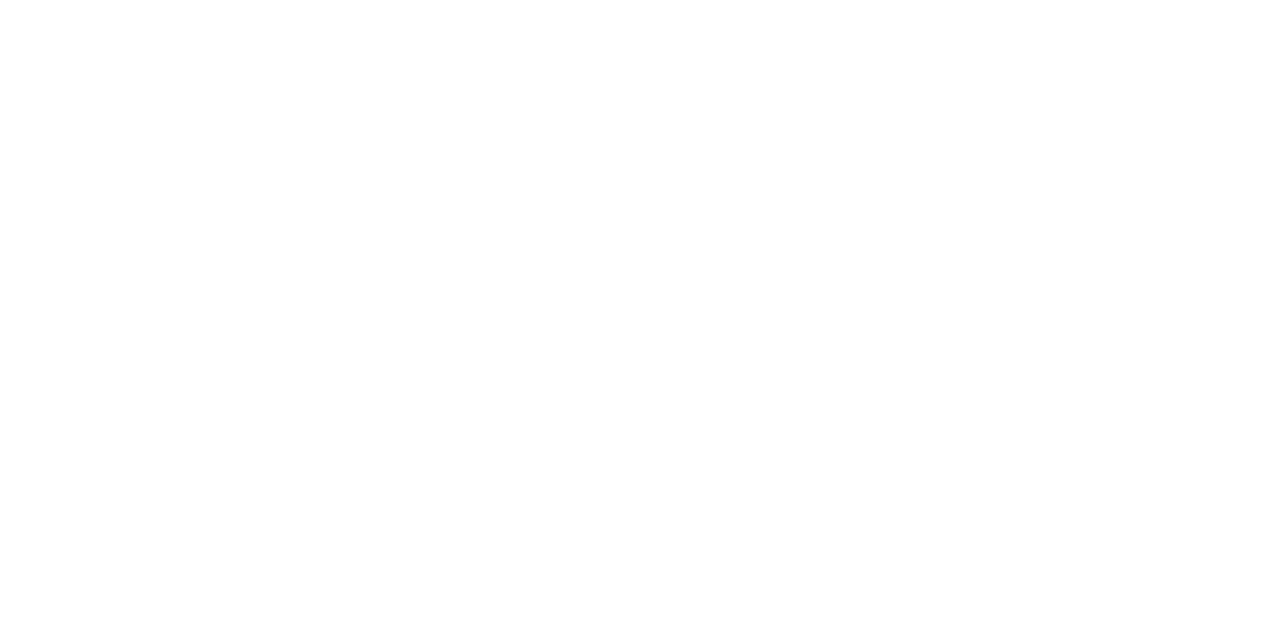
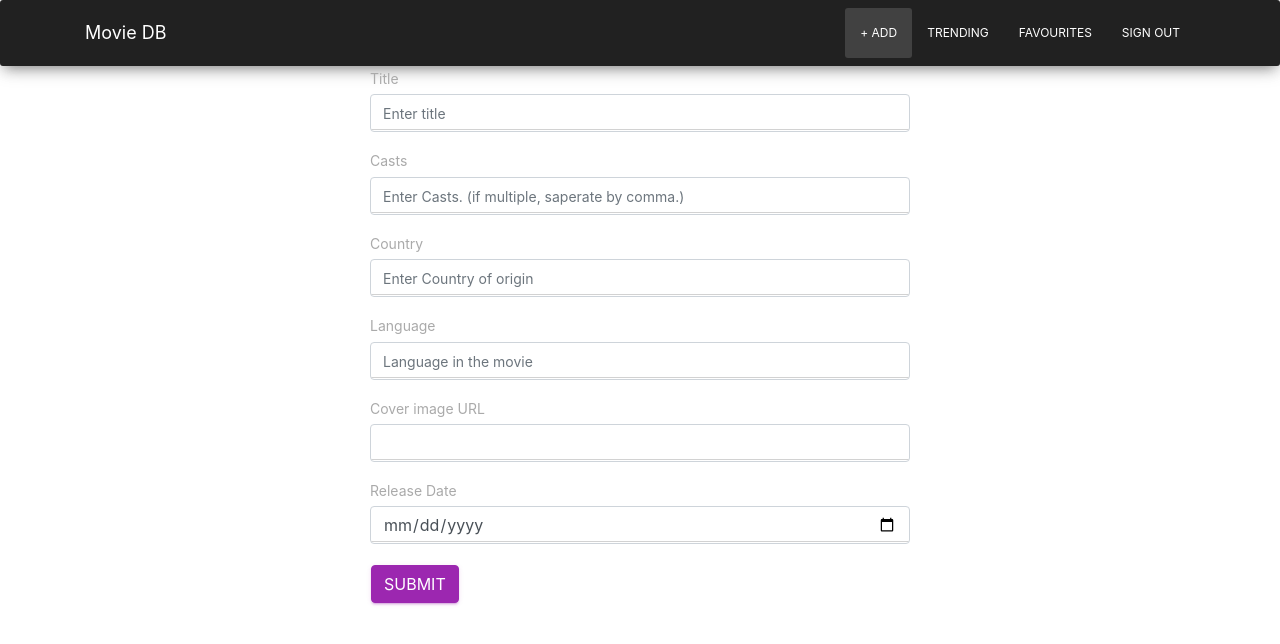
Before and after one commit to Prashant-Acharya/movie-app-frontend, a React (Create React App) app: page /addmovie in a window 1280 px wide. Shown: the top 644 px of the page. Built offline with nearby package versions, Linux system fonts and the light colour scheme.

Commit message:
post form created. (some fixes required)

```diff
--- a/package.json
+++ b/package.json
@@ -3,6 +3,7 @@
   "version": "0.1.0",
   "private": true,
   "dependencies": {
+    "axios": "^0.18.0",
     "react": "^16.8.6",
     "react-dom": "^16.8.6",
     "react-router-dom": "^5.0.0",
--- a/src/App.js
+++ b/src/App.js
@@ -6,6 +6,7 @@
 import Favourites from './Components/Favourites/Favourite'
 import HomeContent from './Components/HomeContent/HomeContent'
 import Trending from './Components/Trending/Trending'
+import AddMovie from './Components/Add/AddMovie'
 
 class App extends Component {
 	render(){
@@ -17,6 +18,7 @@
 					<Route path='/home' component={HomeContent} />
 					<Route path='/favourites' component={Favourites} />
 					<Route path='/trending' component={Trending} />
+					<Route path='/addmovie' component={AddMovie} />
 				</Switch>
 			</BrowserRouter>
 		)
--- /dev/null
+++ b/src/Components/Add/AddMovie.jsx
@@ -0,0 +1,83 @@
+import React, { Component } from 'react'
+import Layout from '../Layout/Layout'
+import axios from 'axios'
+
+class AddMovie extends Component {
+	state = {
+		title: '',
+		casts: '',
+		release: '',
+		country: '',
+		language: '',
+		date: ''
+	}
+
+	changeTitle = (e) => {
+		this.setState({title: e.target.value})
+	}
+
+	changeCasts = (e) => {
+		this.setState({casts: e.target.value})
+	}
+
+	changeCountry = (e) => {
+		this.setState({country: e.target.value})
+	}
+
+	changeLanguage = (e) => {
+		this.setState({language: e.target.value})
+	}
+
+	changeRelease = (e) => {
+		this.setState({release: e.target.value})
+	}
+
+	handleSubmit = (event) => {
+		event.preventDefault()
+
+		axios.post('http://localhost:5000/add', this.state)
+		.then(res => {
+			console.log(res)
+		})
+	}
+
+	render() {
+		return (
+			<Layout>
+				<div className="row">
+					<div className="col-sm-12 col-md-6 ml-auto mr-auto">
+						<form onSubmit={this.handleSubmit}>
+							<div class="form-group">
+								<label for="title">Title</label>
+								<input onChange={this.changeTitle} type="text" class="form-control" id="title" aria-describedby="emailHelp" placeholder="Enter title" />
+							</div>
+							<div class="form-group">
+								<label for="Casts">Casts</label>
+								<input onChange={this.changeCast} type="text" class="form-control" id="Casts" placeholder="Enter Casts. (if multiple, saperate by comma.)" />
+							</div>
+							<div class="form-group">
+								<label for="Country">Country</label>
+								<input onChange={this.changeCountry} type="text" class="form-control" id="Country" placeholder="Enter Country of origin" />
+							</div>
+							<div class="form-group">
+								<label for="Language">Language</label>
+								<input onChange={this.changeLanguage} type="text" class="form-control" id="Language" placeholder="Language in the movie" />
+							</div>
+							<div class="form-group">
+								<label for="Cover">Cover image URL</label>
+								<input onChange={this.changeCover} type="text" class="form-control" id="Cover" />
+							</div>
+							<div class="form-group">
+								<label for="Date">Release Date</label>
+								<input onChange={this.changeDate} type="date" class="form-control" id="Date" />
+							</div>
+							<button type="submit" class="btn btn-primary">Submit</button>
+						</form>
+					</div>
+				</div>
+			</Layout>
+		)
+	}
+}
+
+export default AddMovie
--- a/src/Components/HomeContent/HomeContent.jsx
+++ b/src/Components/HomeContent/HomeContent.jsx
@@ -1,17 +1,17 @@
 import React, { Component } from 'react'
 import Carousel from '../Carousel/Carousel'
 import Layout from '../Layout/Layout'
-import movieData from '../../fakemoviedata'
 import MovieCard from '../MovieCard/MovieCard'
+import axios from 'axios'
 
 class HomeContent extends Component {
 	state = { movies: [] }
 
-	componentDidMount(){
-		const movies = movieData
-		this.setState({
-			movies
-		})
+	async componentDidMount(){
+		const res = await axios('http://localhost:5000/allmovies')
+		const movies = [...res.data]
+		console.log(movies)
+		this.setState({movies})
 	}
 
 	render() {
@@ -21,14 +21,14 @@
 				<div>
 					<h4 className="title">Trending</h4>
 					<div className="row">
-						{this.state.movies.map(movie => <MovieCard movie={movie} key={movie.id}/>)}
+						{this.state.movies.map(movie => <MovieCard movie={movie} key={movie._id}/>)}
 					</div>
 				</div>
 
 				<div>
 					<h4 className="title">Discover</h4>
 					<div className="row">
-						{this.state.movies.map(movie => <MovieCard movie={movie} key={movie.id}/>)}
+						{this.state.movies.map(movie => <MovieCard movie={movie} key={movie._id}/>)}
 					</div>
 				</div>
 			</Layout>
--- a/src/Components/Navbar/Navbar.jsx
+++ b/src/Components/Navbar/Navbar.jsx
@@ -20,6 +20,11 @@
 
 					<div className="collapse navbar-collapse">
 						<ul className="navbar-nav ml-auto">
+							<li className="nav-item">
+								<NavLink to='/addmovie' className="nav-link">
+									+ Add
+								</NavLink>
+							</li>
 							<li className="nav-item">
 								<NavLink to='/trending' className="nav-link">
 									Trending
```
Also changed, not shown: 1 other file (tests, documents, lock files or other folders).
